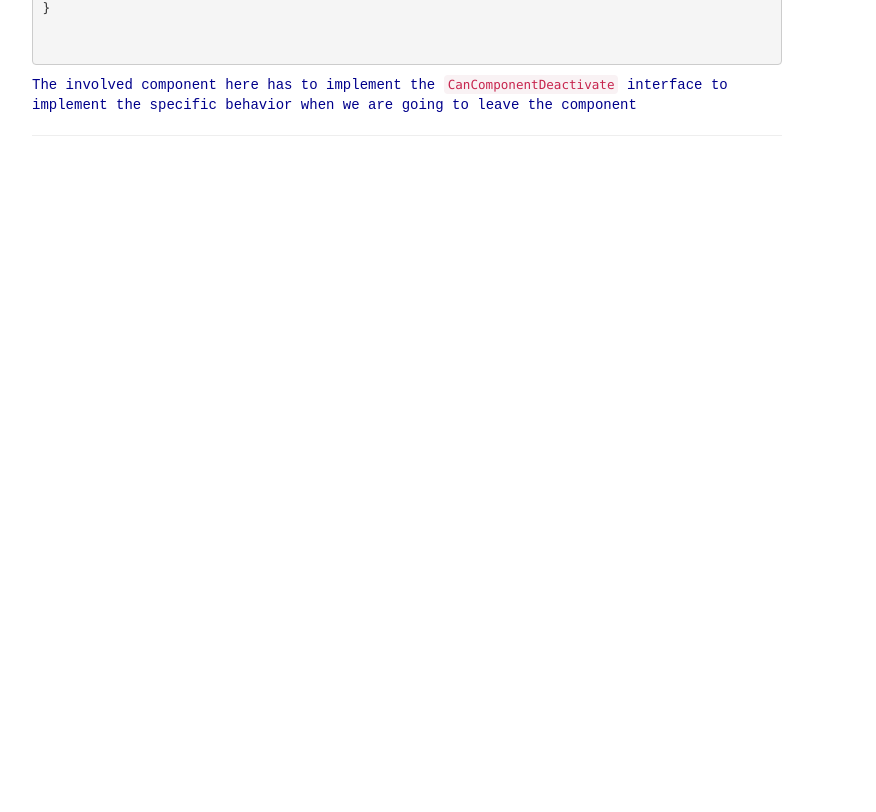
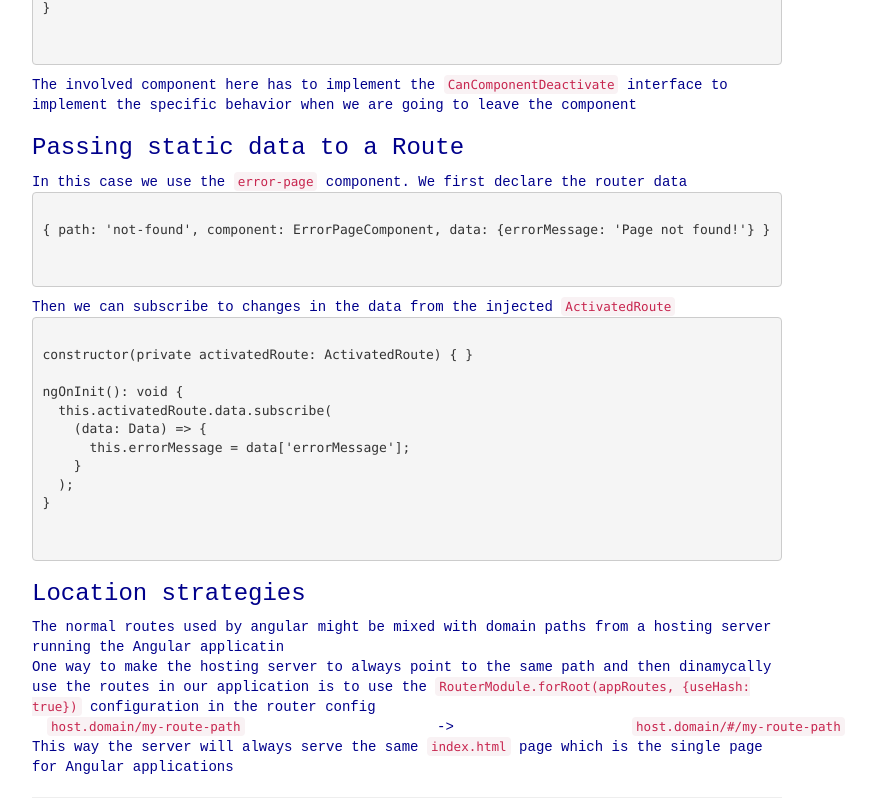
Before and after one commit to apedano/angular-tutorial, an Angular app: page /routing in a window 1280 px wide. Shown: the part 5260-6072 px from the top of the page, without its empty margins (233-1109 px from the left). Before the commit the page ends 5416 px from the top, so only its background shows below. Built offline with nearby package versions, Linux system fonts and the light colour scheme.

Commit message:
Added statically loaded data into a route

```diff
--- a/src/app/app-routing.module.ts
+++ b/src/app/app-routing.module.ts
@@ -6,6 +6,7 @@ import { AuthGuard } from "./auth-gard.service";
 import { DirectiveTutorialComponent } from "./directive-tutorial/directive-tutorial.component";
 import { GameConsoleComponent } from "./game-console/game-console.component";
 import { InputBindingTutorialComponent } from "./input-binding-tutorial/input-binding-tutorial.component";
+import { ErrorPageComponent } from "./router-tutorial/error-page/error-page.component";
 import { PageNotFoundComponent } from "./router-tutorial/page-not-found/page-not-found.component";
 import { RouterTutorialComponent } from "./router-tutorial/router-tutorial.component";
 import { CanDeactivateGuard } from "./router-tutorial/server-edit/can-deactivate-guard.service";
@@ -28,7 +29,8 @@ const appRoutes: Routes = [
             { path: ':id', component: ServerEditComponent, canDeactivate: [CanDeactivateGuard] }
         ]
     },
-    { path: 'not-found', component: PageNotFoundComponent },
+    //{ path: 'not-found', component: PageNotFoundComponent },
+    { path: 'not-found', component: ErrorPageComponent, data: {errorMessage: 'Page not found!'} },
     { path: '**', redirectTo: '/not-found' }
 ];
 
--- a/src/app/app.module.ts
+++ b/src/app/app.module.ts
@@ -30,6 +30,7 @@ import { AppRoutingModule } from './app-routing.module';
 import { AuthService } from './auth.service';
 import { AuthGuard } from './auth-gard.service';
 import { CanDeactivateGuard } from './router-tutorial/server-edit/can-deactivate-guard.service';
+import { ErrorPageComponent } from './router-tutorial/error-page/error-page.component';
 
 
 @NgModule({
@@ -49,7 +50,8 @@ import { CanDeactivateGuard } from './router-tutorial/server-edit/can-deactivate
     DirectiveTutorialComponent,
     ServerEditComponent,
     ServerNestedComponent,
-    PageNotFoundComponent
+    PageNotFoundComponent,
+    ErrorPageComponent
   ],
   imports: [
     BrowserModule, FormsModule, AppRoutingModule
--- /dev/null
+++ b/src/app/router-tutorial/error-page/error-page.component.html
@@ -0,0 +1 @@
+<h4>The error is: {{errorMessage}}</h4>
--- /dev/null
+++ b/src/app/router-tutorial/error-page/error-page.component.ts
@@ -0,0 +1,24 @@
+import { Component, OnInit } from '@angular/core';
+import { ActivatedRoute, Data } from '@angular/router';
+
+@Component({
+  selector: 'app-error-page',
+  templateUrl: './error-page.component.html',
+  styleUrls: ['./error-page.component.css']
+})
+export class ErrorPageComponent implements OnInit {
+
+  errorMessage: string;
+
+  constructor(private activatedRoute: ActivatedRoute) { }
+
+  ngOnInit(): void {
+    // this.errorMessage = this.activatedRoute.snapshot.data['errorMessage'];
+    this.activatedRoute.data.subscribe(
+      (data: Data) => {
+        this.errorMessage = data['errorMessage'];
+      }
+    );
+  }
+
+}
--- a/src/app/router-tutorial/router-tutorial.component.html
+++ b/src/app/router-tutorial/router-tutorial.component.html
@@ -130,6 +130,28 @@
                <code>{{snippet17}}</code>
             </pre>
             <div class="notes">The involved component here has to implement the <code>CanComponentDeactivate</code> interface to implement the specific behavior when we are going to leave the component</div>
+            <h3 class="notes">Passing static data to a Route</h3>
+            <div class="notes">In this case we use the <code>error-page</code> component. We first declare the router data</div>
+            <pre>
+               <code>{{snippet18}}</code>
+            </pre>
+            <div class="notes">Then we can subscribe to changes in the data from the injected <code>ActivatedRoute</code></div>
+            <pre>
+               <code>{{snippet19}}</code>
+            </pre>
+            <h3 class="notes">Location strategies</h3>
+            <div class="notes">The normal routes used by angular might be mixed with domain paths from a hosting server running the Angular applicatin</div>
+            <div class="notes">One way to make the hosting server to always point to the same path and then dinamycally use the routes in our application is to use the <code>RouterModule.forRoot(appRoutes, {{ '{' }}useHash: true{{ '}' }})</code> configuration in the router config</div>
+            <div class="notes">
+               <div class="container">
+                  <div class="row">
+                     <div class="col-xs-4"><code>host.domain/my-route-path</code></div>
+                     <div class="col-xs-2">-></div>
+                     <div class="col-xs-4"><code>host.domain/#/my-route-path</code></div>
+                  </div>
+               </div>
+               <div class="notes">This way the server will always serve the same <code>index.html</code> page which is the single page for Angular applications</div>
+            </div>
 
          </div>
          <hr>
--- a/src/app/router-tutorial/router-tutorial.component.ts
+++ b/src/app/router-tutorial/router-tutorial.component.ts
@@ -164,6 +164,22 @@ export class CanDeactivateGuard implements CanDeactivate<CanComponentDeactivate>
 }
 `;
 
+snippet18 = `
+{ path: 'not-found', component: ErrorPageComponent, data: {errorMessage: 'Page not found!'} }
+`;
+
+snippet19 = `
+constructor(private activatedRoute: ActivatedRoute) { }
+
+ngOnInit(): void {
+  this.activatedRoute.data.subscribe(
+    (data: Data) => {
+      this.errorMessage = data['errorMessage'];
+    }
+  );
+}
+`;
+
   constructor(private router: Router, private currentRoute: ActivatedRoute, private authService: AuthService) { }
 
   ngOnInit(): void {
```
Also changed, not shown: src/app/router-tutorial/error-page/error-page.component.css (added).
